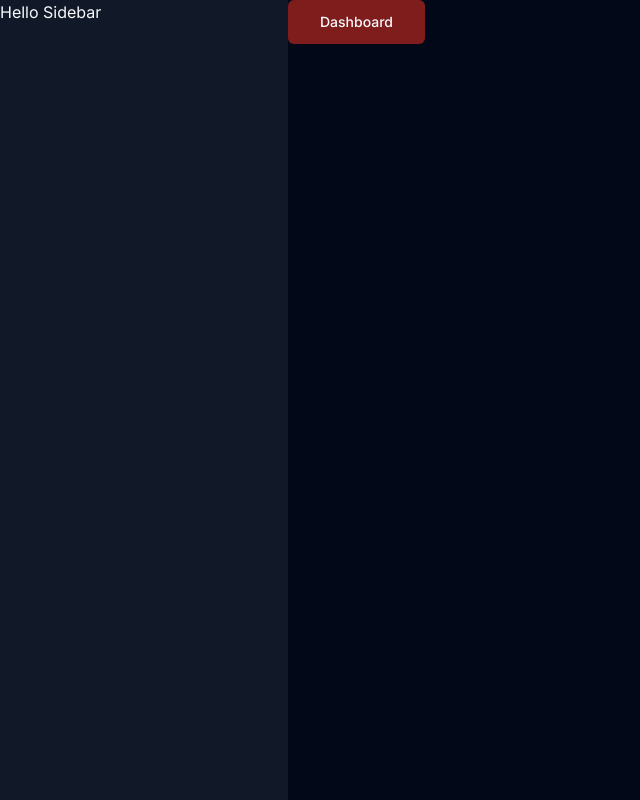
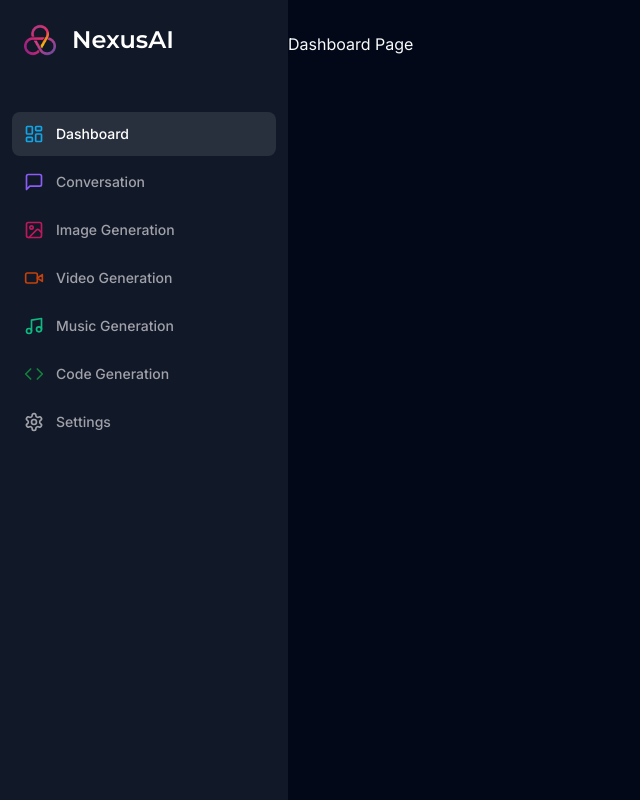
Before and after one commit to Ankur02Sarkar/NexusAI, a Next.js app: page /dashboard in a window 1280 px wide. Shown: the whole page, without its empty margins (0-640 px from the left). Built offline with nearby package versions, Linux system fonts and the light colour scheme.

Commit message:
sidebar done

```diff
--- a/app/(dashboard)/(routes)/dashboard/page.tsx
+++ b/app/(dashboard)/(routes)/dashboard/page.tsx
@@ -1,10 +1,11 @@
-import { Button } from '@/components/ui/button'
-import React from 'react'
+import React from "react";
 
 const DashboardPage = () => {
   return (
-    <Button variant="destructive" size="lg">Dashboard</Button>
-  )
-}
+    <div>
+      <p>Dashboard Page</p>
+    </div>
+  );
+};
 
-export default DashboardPage
+export default DashboardPage;
--- a/app/(dashboard)/layout.tsx
+++ b/app/(dashboard)/layout.tsx
@@ -1,10 +1,16 @@
+import Navbar from "@/components/Navbar";
+import { Sidebar } from "@/components/Sidebar";
+
 const DashboardLayout = async ({ children }: { children: React.ReactNode }) => {
   return (
     <div className="h-full relative">
       <div className="hidden h-full md:flex md:w-72 md:flex-col md:fixed md:inset-y-0 z-80 bg-gray-900">
-        <div>Hello Sidebar</div>
+        <Sidebar />
       </div>
-      <main className="md:pl-72 pb-10">{children}</main>
+      <main className="md:pl-72 pb-10">
+        <Navbar />
+        {children}
+      </main>
     </div>
   );
 };
--- a/app/layout.tsx
+++ b/app/layout.tsx
@@ -6,7 +6,7 @@
 const inter = Inter({ subsets: ["latin"] });
 
 export const metadata: Metadata = {
-  title: "Nexus AI",
+  title: "NexusAI",
   description: "Your AI Assistant",
 };
 
--- /dev/null
+++ b/components/Navbar.tsx
@@ -0,0 +1,18 @@
+import React from "react";
+import { Button } from "./ui/button";
+import { UserButton } from "@clerk/nextjs";
+import { Menu } from "lucide-react";
+const Navbar = () => {
+  return (
+    <div className="flex items-center p-4">
+      <Button variant="ghost" size="icon" className="md:hidden">
+        <Menu />
+      </Button>
+      <div className="flex w-full justify-end">
+        <UserButton afterSignOutUrl="/" />
+      </div>
+    </div>
+  );
+};
+
+export default Navbar;
--- /dev/null
+++ b/components/Sidebar.tsx
@@ -0,0 +1,101 @@
+"use client";
+
+import Link from "next/link";
+import Image from "next/image";
+import { Montserrat } from "next/font/google";
+import {
+  Code,
+  ImageIcon,
+  LayoutDashboard,
+  MessageSquare,
+  Music,
+  Settings,
+  VideoIcon,
+} from "lucide-react";
+import { usePathname } from "next/navigation";
+
+import { cn } from "@/lib/utils";
+
+const poppins = Montserrat({ weight: "600", subsets: ["latin"] });
+
+const routes = [
+  {
+    label: "Dashboard",
+    icon: LayoutDashboard,
+    href: "/dashboard",
+    color: "text-sky-500",
+  },
+  {
+    label: "Conversation",
+    icon: MessageSquare,
+    href: "/conversation",
+    color: "text-violet-500",
+  },
+  {
+    label: "Image Generation",
+    icon: ImageIcon,
+    color: "text-pink-700",
+    href: "/image",
+  },
+  {
+    label: "Video Generation",
+    icon: VideoIcon,
+    color: "text-orange-700",
+    href: "/video",
+  },
+  {
+    label: "Music Generation",
+    icon: Music,
+    color: "text-emerald-500",
+    href: "/music",
+  },
+  {
+    label: "Code Generation",
+    icon: Code,
+    color: "text-green-700",
+    href: "/code",
+  },
+  {
+    label: "Settings",
+    icon: Settings,
+    href: "/settings",
+  },
+];
+
+export const Sidebar = () => {
+  const pathname = usePathname();
+
+  return (
+    <div className="space-y-4 py-4 flex flex-col h-full bg-[#111827] text-white">
+      <div className="px-3 py-2 flex-1">
+        <Link href="/dashboard" className="flex items-center pl-3 mb-14">
+          <div className="relative h-8 w-8 mr-4">
+            <Image fill alt="Logo" src="/logo.png" />
+          </div>
+          <h1 className={cn("text-2xl font-bold", poppins.className)}>
+            NexusAI
+          </h1>
+        </Link>
+        <div className="space-y-1">
+          {routes.map((route) => (
+            <Link
+              key={route.href}
+              href={route.href}
+              className={cn(
+                "text-sm group flex p-3 w-full justify-start font-medium cursor-pointer hover:text-white hover:bg-white/10 rounded-lg transition",
+                pathname === route.href
+                  ? "text-white bg-white/10"
+                  : "text-zinc-400"
+              )}
+            >
+              <div className="flex items-center flex-1">
+                <route.icon className={cn("h-5 w-5 mr-3", route.color)} />
+                {route.label}
+              </div>
+            </Link>
+          ))}
+        </div>
+      </div>
+    </div>
+  );
+};
--- a/components/landing-navbar.tsx
+++ b/components/landing-navbar.tsx
@@ -20,7 +20,7 @@
           <Image fill alt="Logo" src="/logo.png" />
         </div>
         <h1 className={cn("text-2xl font-bold text-white", font.className)}>
-          Nexus AI
+          NexusAI
         </h1>
       </Link>
       <div className="flex items-center gap-x-2">
```
